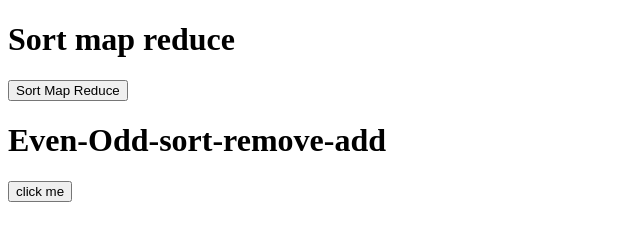
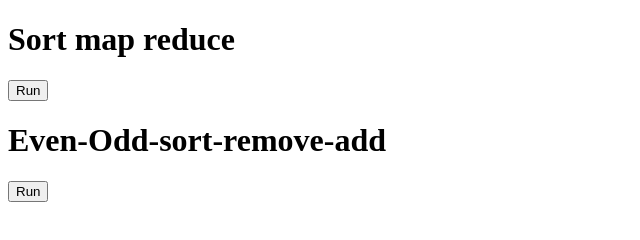
Before and after one commit to roshini-87/javascript_task, a plain HTML site: page task-3/task3.html in a window 1280 px wide. Shown: the whole page, without its empty margins (0-640 px from the left). Drawn offline with Linux system fonts and the light colour scheme.

Commit message:
First Push

```diff
--- a/task-3/task3.html
+++ b/task-3/task3.html
@@ -8,15 +8,10 @@
 </head>
 <body>
     <h1>Sort map reduce</h1>
-
-    <form id="inputForm">
-        <button type="button" onclick="mapreduce()">Sort Map Reduce</button>
-    </form>
+    <button onclick="mapreduce()">Run</button>
     <div id="SortMapReduce"></div>
     <h1>Even-Odd-sort-remove-add</h1>
-    <form id="form">
-        <button type="button" onclick="manipulateArray()">click me</button>
-    </form>
+        <button onclick="manipulateArray()">Run</button>
     <div id="array"></div>
 </body>
 </html>
```
